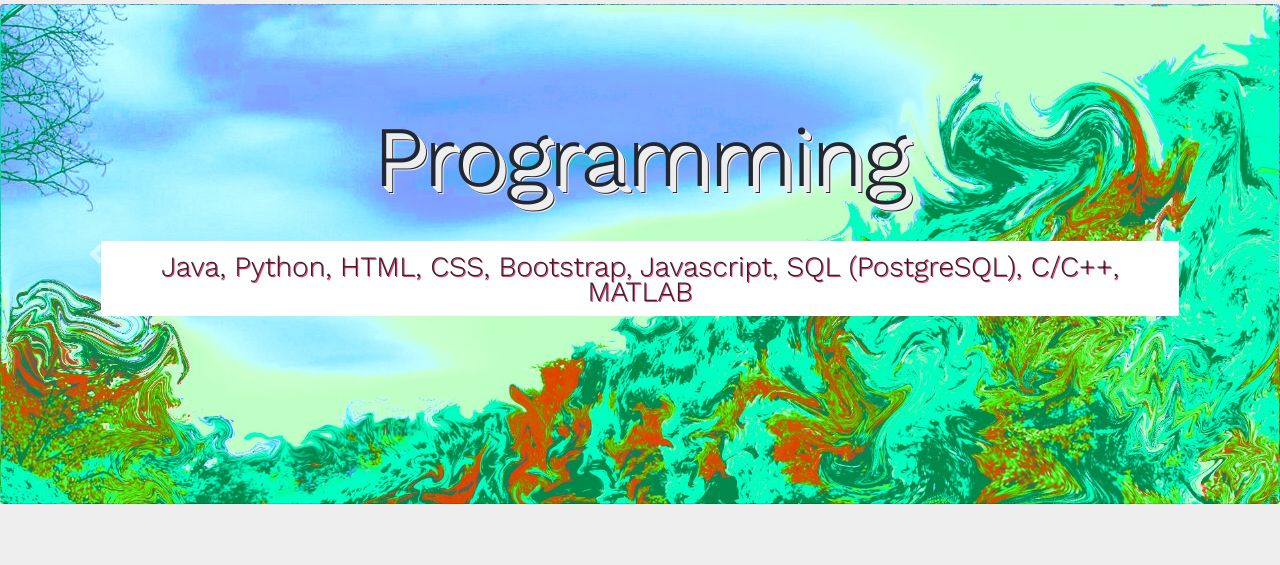
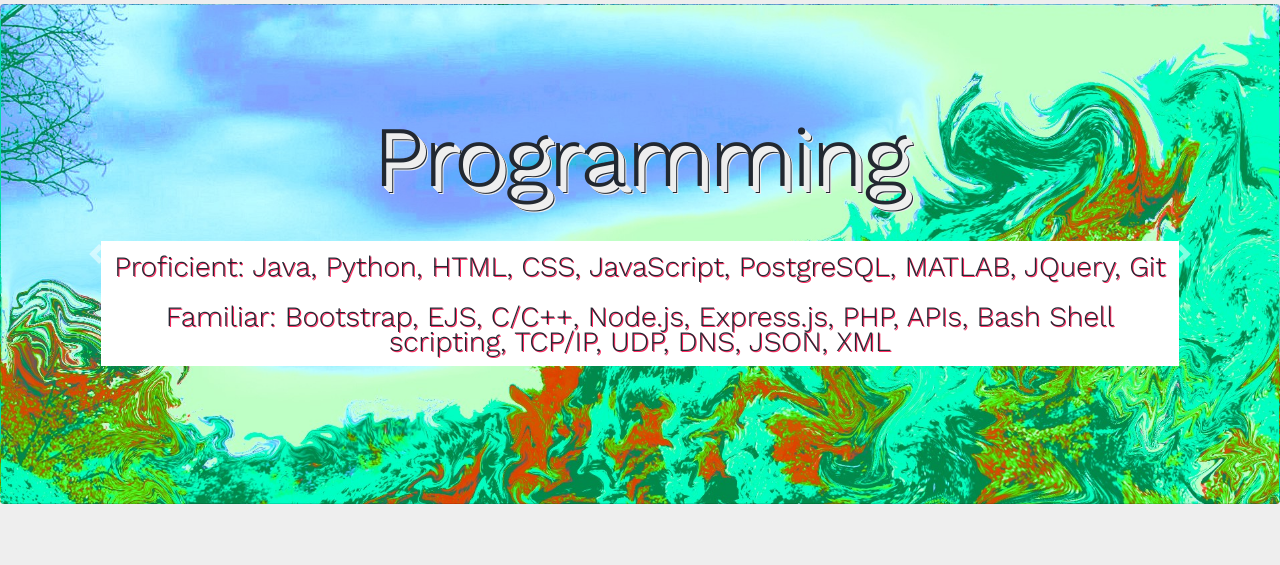
Before and after one commit to DavidJohnnnn/WebsitePHPProject, a PHP site: page /My-Training.php in a window 1280 px wide. Shown: the part 2836-3401 px from the top of the page. Run offline with PHP 8.4, Linux system fonts and the light colour scheme; some libraries are stand-ins or nearby versions; some web fonts are replaced.

Commit message:
Adjusted my-training.php

```diff
--- a/My-Training.php
+++ b/My-Training.php
@@ -48,6 +48,7 @@ https://www.flickr.com/photos/132795455@N08/16662196134
 
  ?>
 
+  <!-- Div Section containing Education Section -->
   <section>
     <div class="container-fluid" style="text-align: left; margin: 100px auto; width: 90%; ">
       <div class="card" style="border-width: 3px; border-style: solid none;">
@@ -75,6 +76,7 @@ https://www.flickr.com/photos/132795455@N08/16662196134
     </div>
   </section>
 
+  <!-- Bootstrap Carousel containing Skills listing -->
   <section style="margin: 250px 0 100px;">
     <div id="carouselExampleInterval" class="carousel slide carousel-fade" data-ride="carousel">
       <div class="carousel-inner">
@@ -82,28 +84,28 @@ https://www.flickr.com/photos/132795455@N08/16662196134
           <div class="card FeaturedUsers First">
             <h2 class="FeatTitleUsers">Programming</h2>
             <p class="FeatPghUsers">
-              Java, Python, HTML, CSS, Bootstrap, Javascript, SQL (PostgreSQL), C/C++, MATLAB
-              <br>
+              Proficient: Java, Python, HTML, CSS, JavaScript, PostgreSQL, MATLAB, JQuery, Git
+              <br><br>
+              Familiar: Bootstrap, EJS, C/C++, Node.js, Express.js, PHP, APIs, Bash Shell scripting, TCP/IP, UDP, DNS, JSON, XML
             </p>
-            <br>
           </div>
         </div>
         <div class="carousel-item">
           <div class="card FeaturedUsers Second">
             <h2 class="FeatTitleUsers">Applications and OSs</h2>
             <p class="FeatPghUsers">
-              Google Docs, Google Sheets, Google Drive, Slack, Microsoft Word, Microsoft Excel, Microsoft Powerpoint, Microsoft Project, Microsoft Outlook
+              Google Workspace, Microsoft Office, Microsoft Outlook, Atom, IntelliJ IDEA, Github Desktop, Slack, Hyper, Heroku, PgAdmin4, Processing IDE, Postman, SQL Shell (Psql), Wireshark, Notepad++, SVN
               <br><br>
-              Windows, Mac, Linux
+              Windows, Mac OSX, Linux
             </p>
-            <br>
           </div>
         </div>
         <div class="carousel-item" data-interval="2000">
           <div class="card FeaturedUsers Third">
             <h2 class="FeatTitleUsers">Other Relevant University Courses</h2>
-            <p class="FeatPghUsers">Introduction to Databases, Leadership in Project Management, The Art of Ethical & Equitable Decision Making in Engineering</p>
-            <br>
+            <p class="FeatPghUsers">
+              Introduction to Databases, Computer Networks, Internetworking, Algorithms and Data Structures, Leadership in Project Management, The Art of Ethical & Equitable Decision Making in Engineering
+            </p>
           </div>
         </div>
       </div>
```
